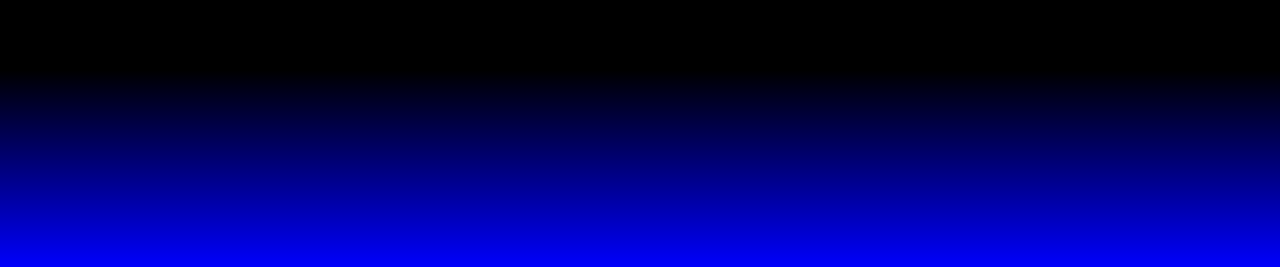
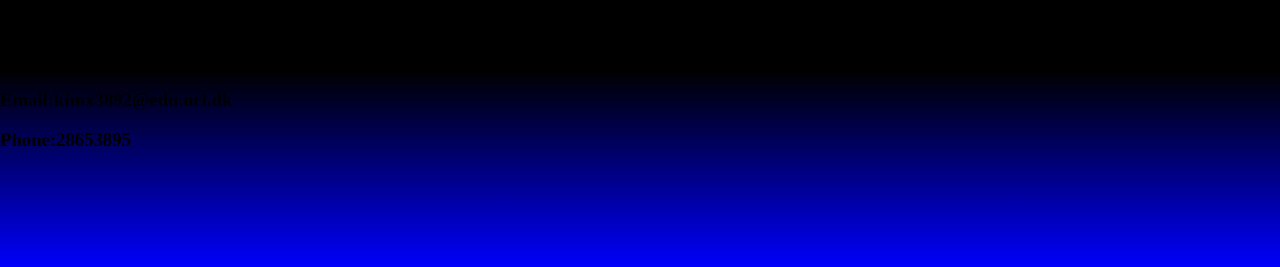
Before and after one commit to kienzhe/portfolio, a plain HTML site: page portfolio.html in a window 1280 px wide. Shown: the part 1010-1277 px from the top of the page. Drawn offline with Linux system fonts and the light colour scheme.

Commit message:
Update portfolio.html

```diff
--- a/portfolio.html
+++ b/portfolio.html
@@ -45,7 +45,12 @@
       </div>
     </div>
 
-      <div class="footer"></div>
+    <div class="footer">
+      <div class="info">
+        <h3>Email:kimx3892@edu.ucl.dk</h3>
+        <h3>Phone:28653895</h3>
+      </div>
+    </div>
     </div>
 
   </body>
```
Lines whose indentation alone changed are shown as unchanged.
